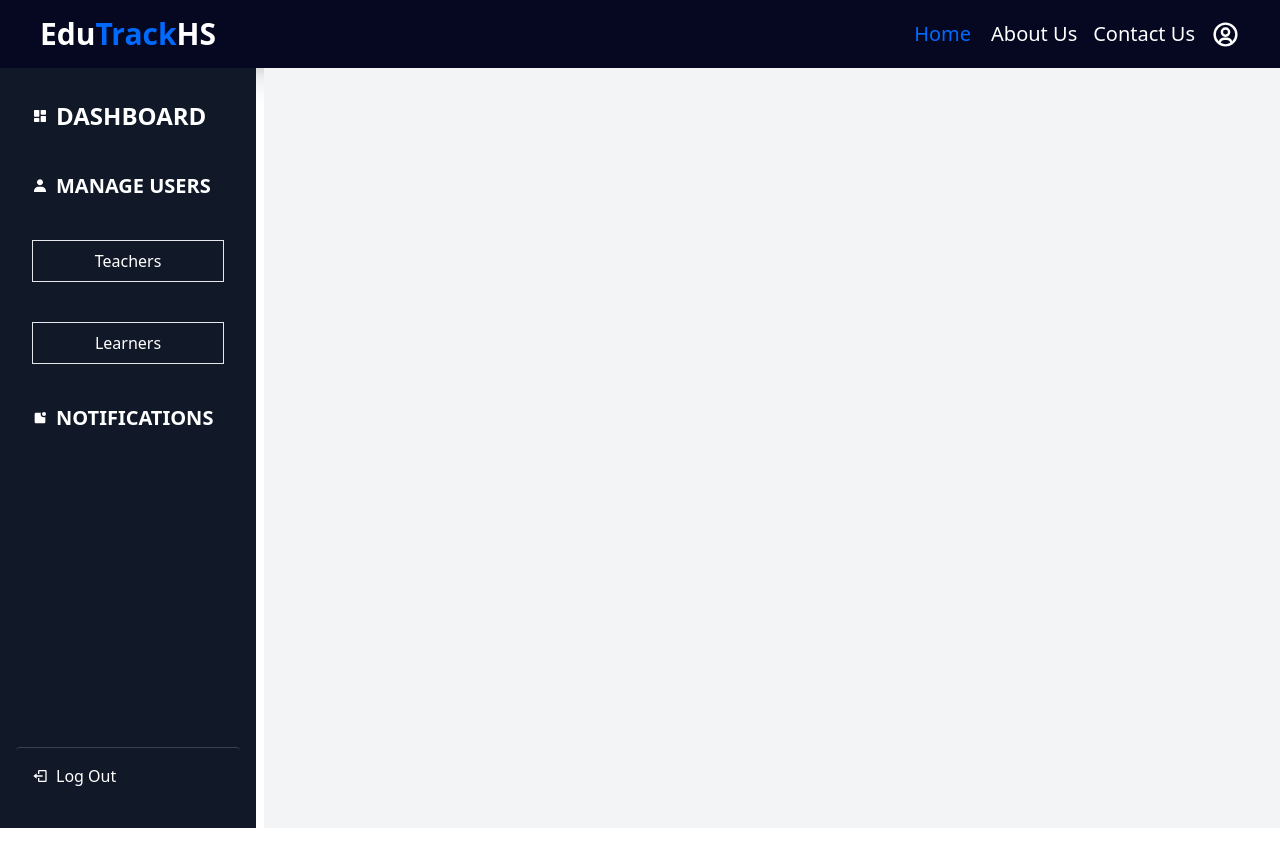
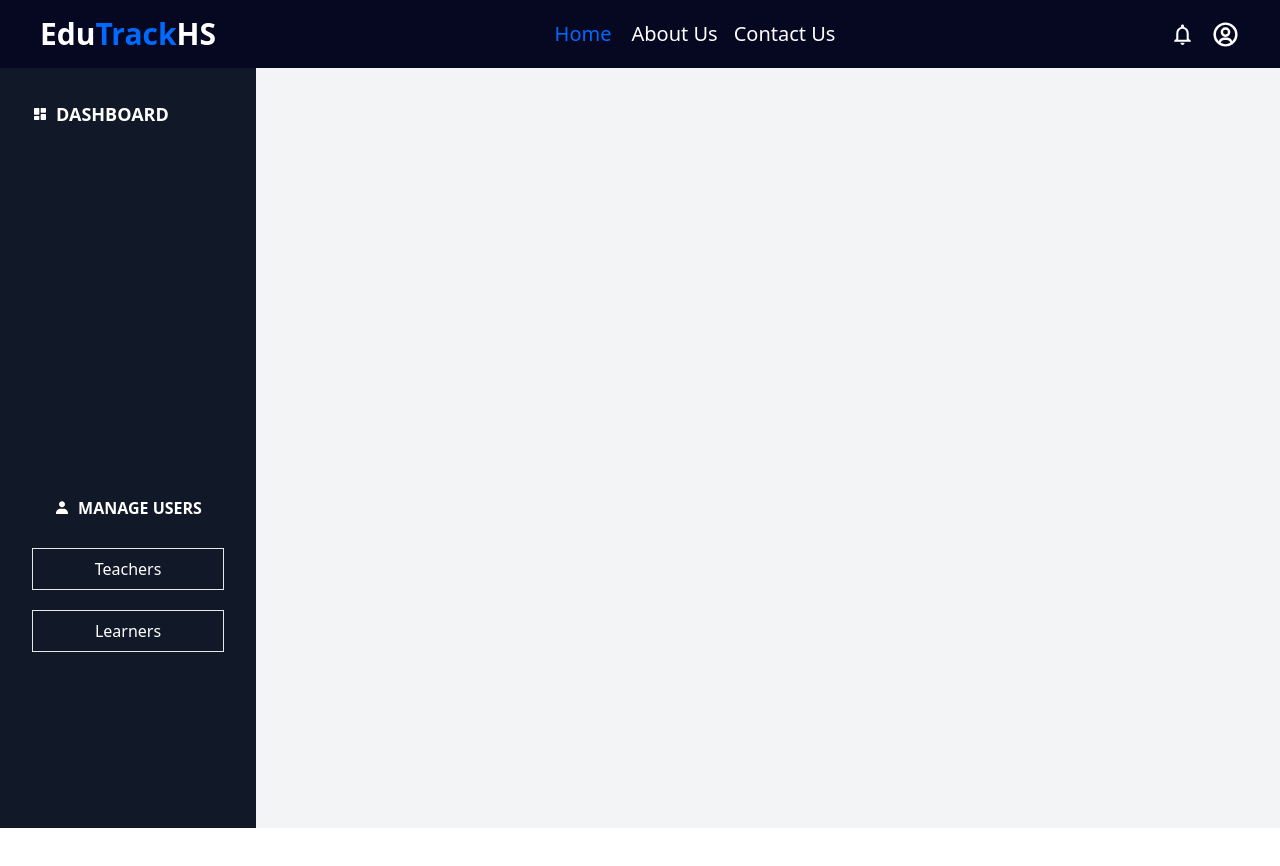
Before and after one commit to ST10107850/EduTrack-HS, a React (Vite) app: page / in a window 1280 px wide. Shown: the top 866 px of the page. Built offline with nearby package versions, Linux system fonts and the light colour scheme; no server answers.

Commit message:
dashboard

```diff
--- a/src/components/AdminDashboard.tsx
+++ b/src/components/AdminDashboard.tsx
@@ -3,9 +3,9 @@ import { BiLogOut, BiSolidDashboard, BiSolidNotification, BiSolidUser } from 're
 
 const AdminDashboard = () => {
   return (
-    <div className="flex gap-2">
+    <div className="flex">
       {/* Sidebar */}
-      <div className="h-[95vh] w-64 bg-gray-900 text-white flex flex-col justify-between px-4 py-6">
+      <div className="h-[95vh] w-64 bg-gray-900 text-white flex flex-col gap-10 justify-between px-4 py-6">
         {/* Logo */}
         {/* <div className="flex items-center space-x-2 px-4 py-4">
           <div className="bg-indigo-600 p-2 rounded-full">
@@ -16,45 +16,49 @@ const AdminDashboard = () => {
         </div> */}
 
         {/* Menu items */}
-        <div className="flex flex-col space-y-6">
+        <div className="flex flex-col gap-80 space-y-6">
           <div className="px-4 py-2 flex items-center space-x-2 ">
             {/* <span className="material-icons">dashboard</span> */}
             <BiSolidDashboard />
-            <h1 className='uppercase text-2xl font-bold'>Dashboard</h1>
+            <h1 className='uppercase text-lg font-bold'>Dashboard</h1>
           </div>
 
 
+
+
+
+          <div className="px-4 py-2 flex flex-col items-center gap-5">
+
           <div className="px-4 py-2 flex items-center space-x-2">
            <BiSolidUser />
-            <h2 className='uppercase text-xl font-bold'>Manage Users</h2>
+            <h2 className='uppercase text-base font-bold'>Manage Users</h2>
           </div>
 
-
-          <div className="px-4 py-2 flex items-center space-x-2">
             <button className='border w-full p-2 hover:bg-white hover:text-black'>Teachers</button>
+            <button className='border w-full p-2 hover:bg-white hover:text-black'>Learners</button>
 
           </div>
 
 
 
-          <div className="px-4 py-2 flex items-center space-x-2 ">
-            <button className='border w-full p-2 hover:bg-white hover:text-black'>Learners</button>
-          </div>
+          {/* <div className="px-4 py-2 flex items-center space-x-2 ">
 
-          <div className="px-4 py-2 flex items-center space-x-2">
+          </div> */}
+
+          {/* <div className="px-4 py-2 flex items-center space-x-2">
            <BiSolidNotification />
             <h2 className='uppercase text-xl font-bold'>Notifications</h2>
-          </div>
+          </div> */}
 
 
         </div>
 
 
         {/* Logout */}
-        <div className="flex items-center space-x-2 px-4 py-4 mt-6 border-t border-gray-700 hover:bg-gray-800 rounded">
+        {/* <div className="flex items-center space-x-2 px-4 py-4 mt-6 border-t border-gray-700 hover:bg-gray-800 rounded">
         <BiLogOut />
           <span>Log Out</span>
-        </div>
+        </div> */}
       </div>
 
       {/* Main content placeholder */}
--- a/src/components/Navbar.tsx
+++ b/src/components/Navbar.tsx
@@ -1,6 +1,7 @@
 import React, { useState } from "react";
 import { BiUserCircle } from "react-icons/bi";
 import { HiOutlineMenuAlt3 } from "react-icons/hi";
+import { MdNotificationsNone } from "react-icons/md"; // Import notification icon
 import { ToastContainer } from "react-toastify";
 import "react-toastify/dist/ReactToastify.css";
 
@@ -33,7 +34,7 @@ export const Navbar = () => {
           </div>
 
           {/* Desktop Menu */}
-          <ul className="hidden md:flex text-white space-x-4 items-center  text-xl">
+          <ul className="hidden md:flex text-white space-x-4 items-center text-xl">
             <li className={`hover:rounded-md hover:text-secondaryColor`}>
               <a
                 href="#"
@@ -73,33 +74,25 @@ export const Navbar = () => {
                 Contact Us
               </a>
             </li>
-            {/* Profile Icon with Dropdown */}
-            <li className="relative">
+          </ul>
 
-              <BiUserCircle size={29} onClick={toggleProfileMenu}/>
-              {/* <img
-                src="/path/to/your/image/mainProfile.PNG" // Replace with actual path
-                alt="Profile"
-                className="w-8 h-8 rounded-full cursor-pointer"
-
-              /> */}
+          {/* Notifications and Profile Icons */}
+          <div className="flex items-center space-x-4 text-white">
+            <MdNotificationsNone size={25} className="cursor-pointer" />
+            <div className="relative">
+              <BiUserCircle size={29} onClick={toggleProfileMenu} className="cursor-pointer" />
               {isProfileMenuOpened && (
                 <div className="absolute right-0 mt-2 w-48 bg-white rounded-md shadow-lg py-2 text-black">
                   <div className="px-4 py-2 font-bold">Boitshepo Mashamaite</div>
-
                   <hr className="my-1" />
-
-
                   <a href="#" className="block px-4 py-2 hover:bg-gray-200">Switch account</a>
                   <a href="#" className="block px-4 py-2 hover:bg-gray-200">Sign out</a>
                   <hr className="my-1" />
-
                   <a href="#" className="block px-4 py-2 hover:bg-gray-200">Settings</a>
-
                 </div>
               )}
-            </li>
-          </ul>
+            </div>
+          </div>
 
           {/* Mobile Menu Button */}
           <button
```
